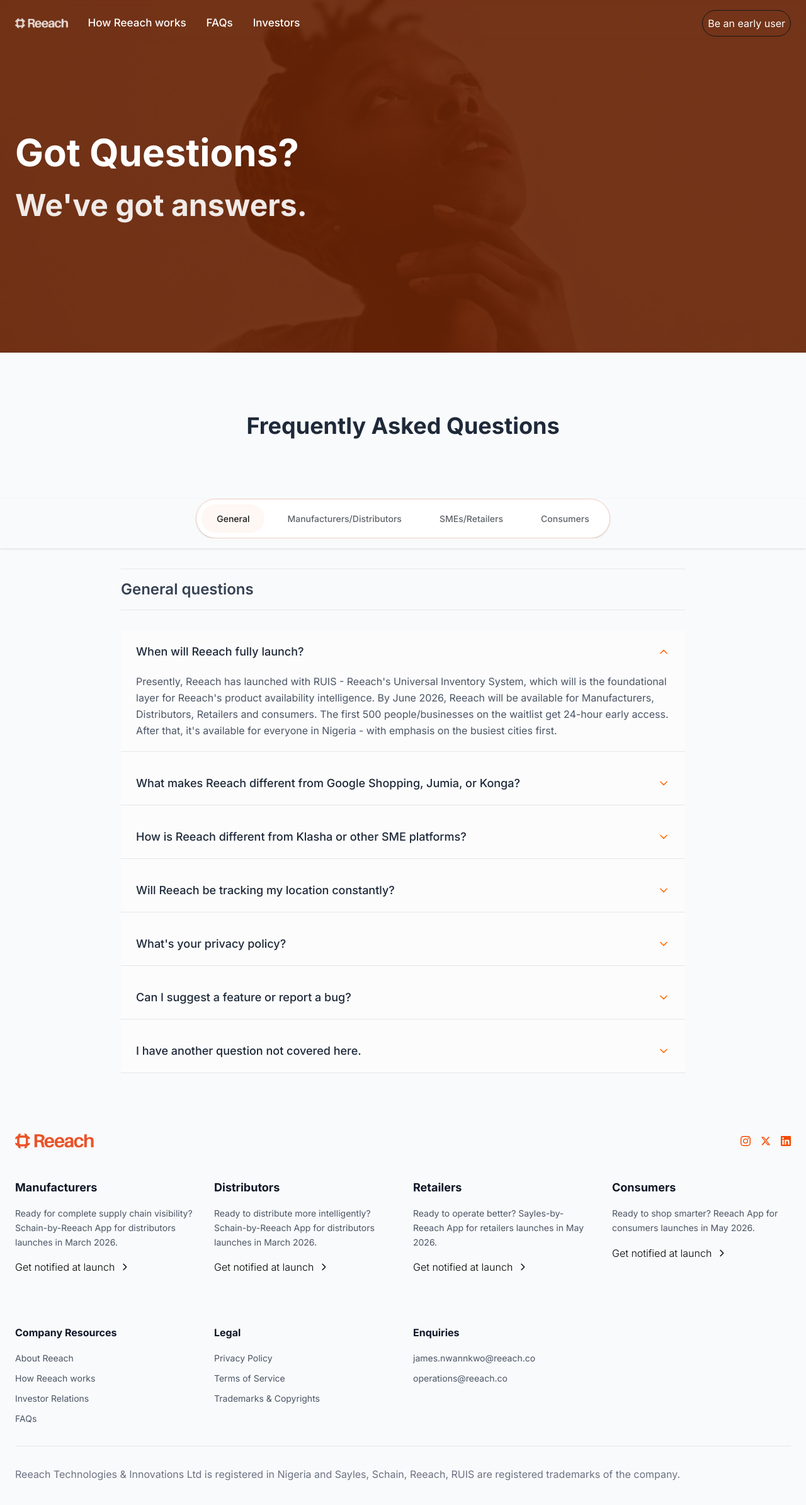
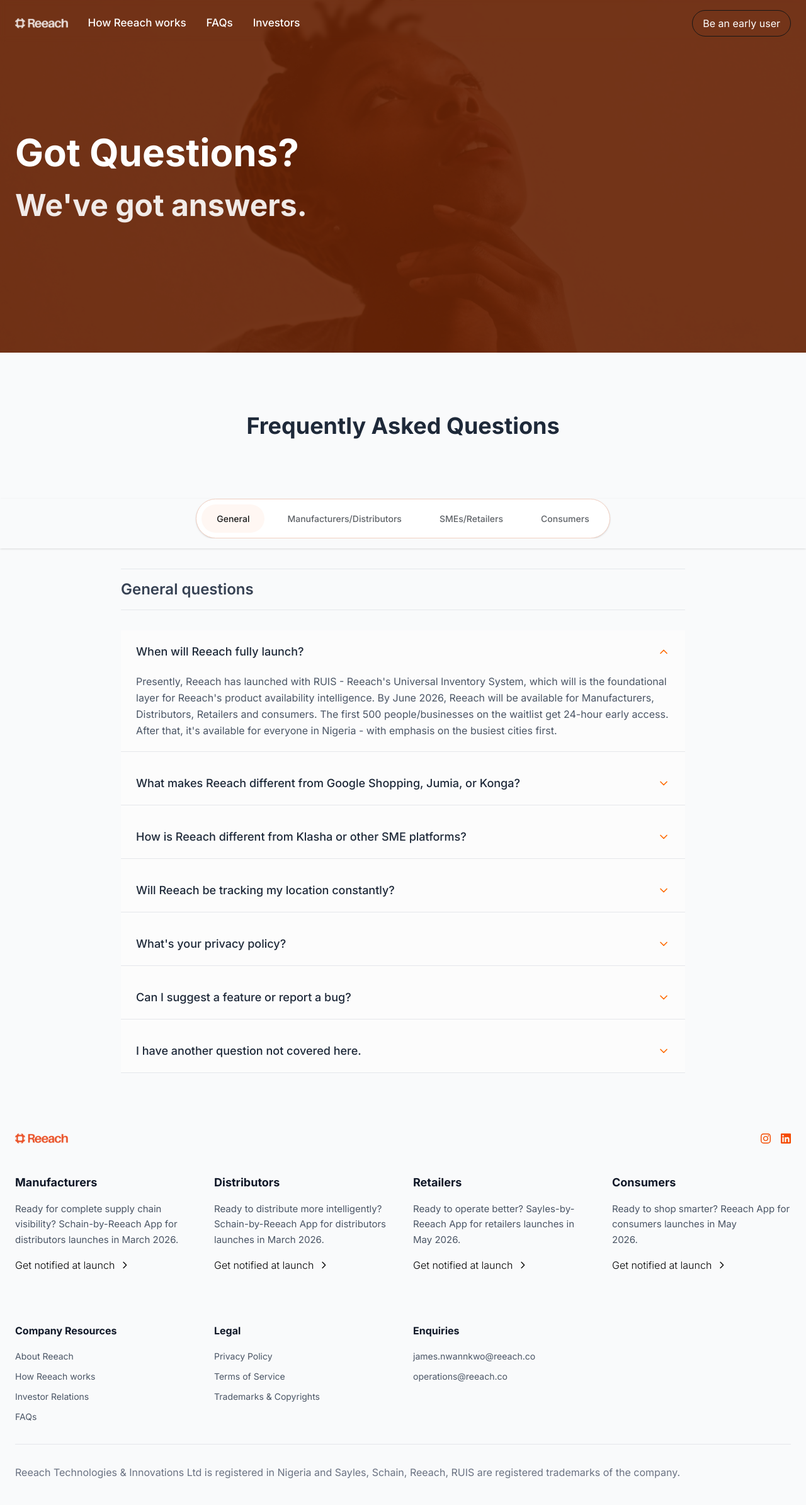
Before and after one commit to mindset001/reeach, a Next.js app: page /faqs in a window 1280 px wide. Shown: the top 2390 px of the page at 63% size. Built offline with nearby package versions, Linux system fonts and the light colour scheme.

Commit message:
'ignore'

```diff
--- a/src/components/Footer.tsx
+++ b/src/components/Footer.tsx
@@ -31,7 +31,7 @@
               alt="Reeach Logo"
               width={120}
               height={40}
-              className="h-6 w-auto"
+              className="h-4 w-auto"
             />
           </Link>
 
@@ -83,8 +83,14 @@
               <h3 className="font-bold text-gray-900 text-lg">
                 {column.title}
               </h3>
-              <p className="text-gray-600 text-sm leading-relaxed">
-                {column.description}
+              <p className="text-gray-600 text-[15px] leading-relaxed">
+                {column.title === "Consumers" ? (
+                  <>
+                    Ready to shop smarter? Reeach App for consumers launches in May<br className="hidden md:inline" /> 2026.
+                  </>
+                ) : (
+                  column.description
+                )}
               </p>
               <button
                 onClick={() => onJoinWaitlist?.(userTypeMap[column.title])}
--- a/src/components/ManufacturerSection.tsx
+++ b/src/components/ManufacturerSection.tsx
@@ -39,7 +39,7 @@
           </h2>
           <p className="text-lg text-gray-600">
             Know where your products are. How they're selling. What customers
-            actually want. In real time.
+            actually want.<br className="hidden md:block"/> In real time.
           </p>
         </div>
 
--- a/src/components/Navbar.tsx
+++ b/src/components/Navbar.tsx
@@ -68,7 +68,7 @@
             </div>
            </div>
 
-            <div className="flex items-center gap-4 border p-2 rounded-[24px]">
+            <div className="flex items-center gap-4 border py-2 px-4 rounded-[24px]">
               {/* CTA Button - hidden on mobile */}
               <button
 
--- a/src/components/UseCasesSection.tsx
+++ b/src/components/UseCasesSection.tsx
@@ -65,7 +65,7 @@
 
   return (
     <>
-      <section className="py-20 bg-white " id="use-cases">
+      <section className="py-10 bg-white " id="use-cases">
         {/* Header */}
         <div className="container mx-auto px-6">
           <div className="text-center max-w-3xl mx-auto mb-8">
--- a/src/constants/footer.ts
+++ b/src/constants/footer.ts
@@ -45,6 +45,6 @@
 
 export const SOCIAL_LINKS = [
   { name: "Instagram", icon: "instagram", href: "#" },
-  { name: "Twitter", icon: "twitter", href: "#" },
+  // { name: "Twitter", icon: "twitter", href: "#" },
   { name: "LinkedIn", icon: "linkedin", href: "#" },
 ];
```
Also changed, not shown: 2 other files (tests, documents, lock files or other folders).
